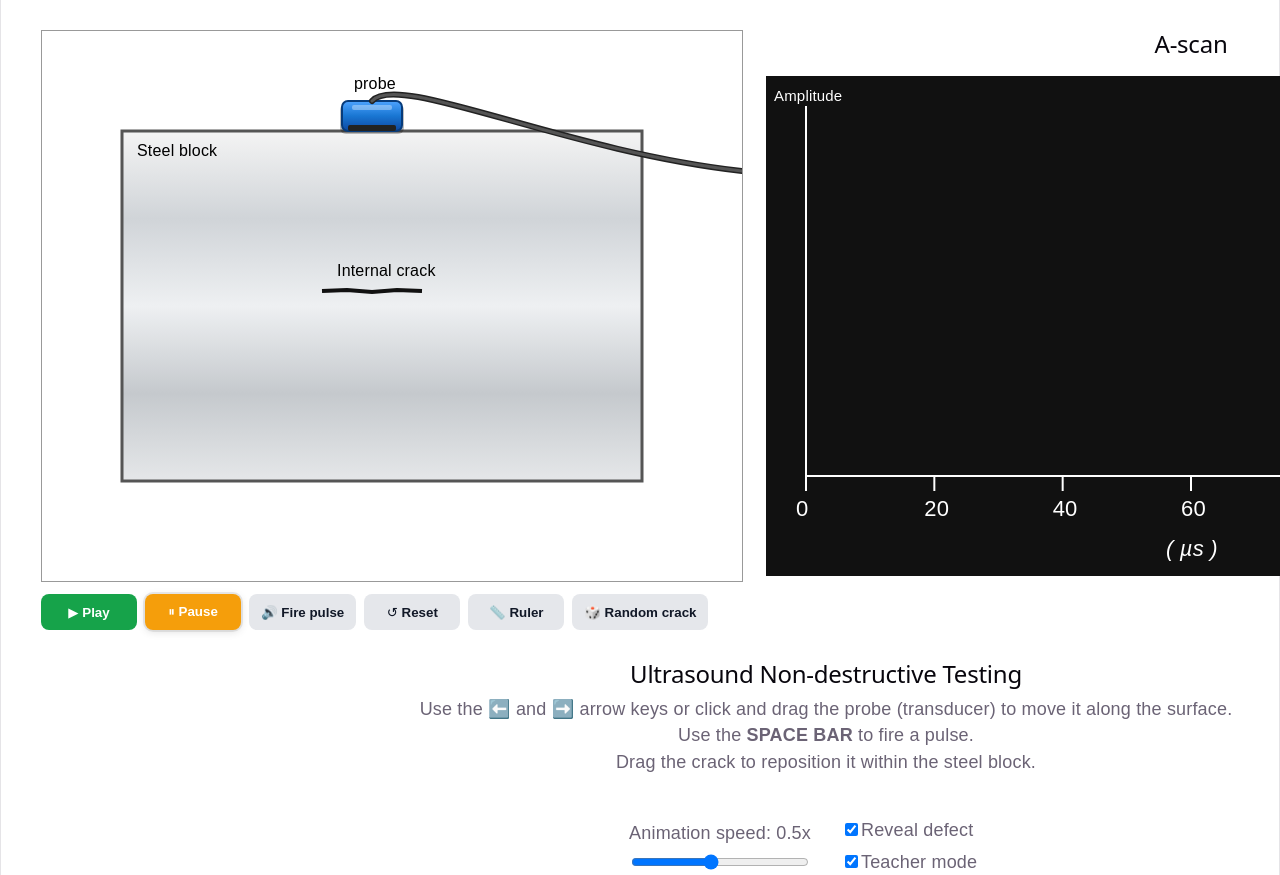
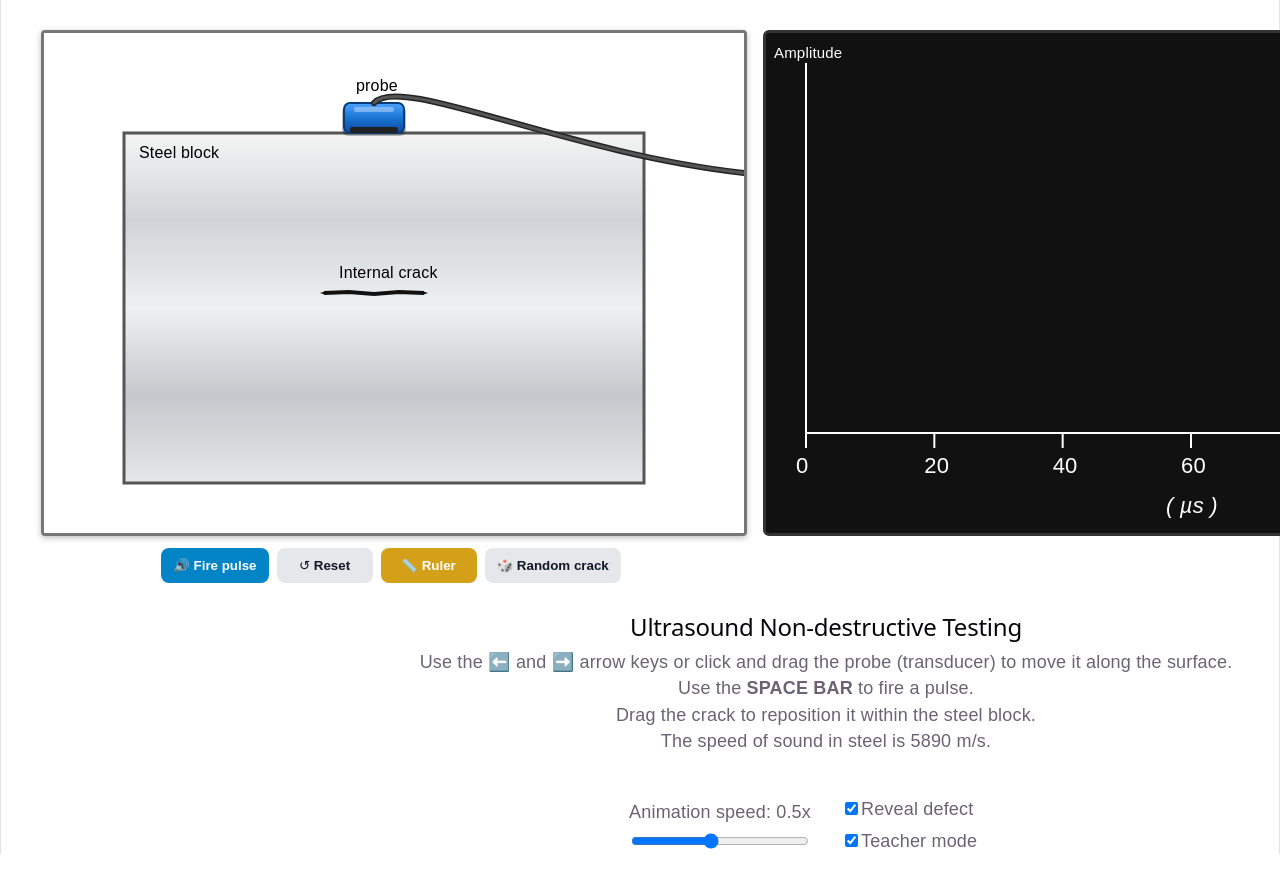
Before and after one commit to awm11/ultrasound, a React (Vite) app: page / in a window 1280 px wide. Shown: the top 875 px of the page. After the commit the page ends 854 px from the top, so only its background shows below. Built offline with nearby package versions, Linux system fonts and the light colour scheme.

Commit message:
div tweaks

```diff
--- a/src/App.tsx
+++ b/src/App.tsx
@@ -441,7 +441,7 @@ function handleTraceMove(e: React.MouseEvent<SVGSVGElement>) {
     }
 
       if (running.current) {
-        const speedScale = (speedRef.current || 0.1) * 2
+        const speedScale = (speedRef.current || 0.1) * 4
         if (pulse.current) {
           pulse.current.y += SPEED * dt * speedScale
           const pulseLeft = pulse.current.x - PULSE_HALF_WIDTH
@@ -658,25 +658,44 @@ function handleTraceMove(e: React.MouseEvent<SVGSVGElement>) {
       ctx.beginPath()
 
 // Crack
-    if (showCrackRef.current){
+// Crack
+if (showCrackRef.current) {
+
   const left = crackRef.current.x - CRACK.length / 2
   const right = crackRef.current.x + CRACK.length / 2
   const y = crackRef.current.y
 
   ctx.strokeStyle = '#111'
   ctx.lineWidth = 4
+
   ctx.beginPath()
-
   ctx.moveTo(left, y)
-
   ctx.lineTo(left + 25, y - 1)
   ctx.lineTo(left + 50, y + 1)
   ctx.lineTo(left + 75, y - 1)
   ctx.lineTo(right, y)
+  ctx.stroke()
 
-        ctx.stroke()
+  // left tip
+  ctx.fillStyle = '#111'
+  ctx.beginPath()
+  ctx.moveTo(left - 4, y)
+  ctx.lineTo(left + 2, y - 2)
+  ctx.lineTo(left + 2, y + 2)
+  ctx.closePath()
+  ctx.fill()
+
+  // right tip
+  ctx.beginPath()
+  ctx.moveTo(right + 4, y)
+  ctx.lineTo(right - 2, y - 2)
+  ctx.lineTo(right - 2, y + 2)
+  ctx.closePath()
+  ctx.fill()
+
+
+
 }
-
 //Ruler
 if (rulerVisible.current) {
 
@@ -719,7 +738,7 @@ if (rulerVisible.current) {
   ctx.globalAlpha = 0.72
 
   // front face
-  ctx.fillStyle = '#d8b06a'
+  ctx.fillStyle = '#c7943a'
   ctx.strokeStyle = '#7a5528'
   ctx.lineWidth = 2
 
@@ -801,8 +820,8 @@ if (rulerVisible.current) {
   ctx.font = '16px Arial'
   ctx.fillText(
     'cm',
-    r.x - 10,
-    scaleTop + scalePx + 25
+    r.x + 2,
+    scaleTop + scalePx - 400
   )
 
   ctx.restore()
@@ -870,7 +889,7 @@ return (
         <canvas
           ref={canvasRef}
           width={700}
-          height={550}
+          height={500}
           onPointerDown={handlePointerDown}
           onPointerMove={handlePointerMove}
           onPointerUp={handlePointerUp}
@@ -886,16 +905,23 @@ return (
           </div> */}
 
           <div className="button-row">
-
+{/*
             <button className={`control-btn primary ${playing ? 'active' : ''}`} onClick={play}>
               ▶ Play
             </button>
 
             <button className={`control-btn secondary ${!playing ? 'active' : ''}`} onClick={pause}>
               ⏸ Pause
-            </button>
+            </button> */}
 
-            <button className="control-btn tertiary" onClick={fire}>
+            <button
+            className="control-btn tertiary"
+            style={{
+                background:'#0284c7',
+                color:'white'
+            }}
+            onClick={fire}
+            >
             🔊 Fire pulse
             </button>
 
@@ -905,6 +931,10 @@ return (
 
             <button
             className="control-btn tertiary"
+            style={{
+                background:'#d4a017',
+                color:'white'
+            }}
             onClick={() => {
                 rulerVisible.current = !rulerVisible.current
                 setShowRuler(rulerVisible.current)
@@ -928,15 +958,15 @@ return (
 
 
       <div className="ascan-panel">
-
-        <h2>A-scan</h2>
+{/*
+        <h2>A-scan</h2> */}
 
         <div className="ascan-container">
 
 <svg
   width={850}
   height={500}
-  style={{ background: '#111', cursor:'crosshair' }}
+  style={{background: '#111', cursor:'crosshair',border:'3px solid #333', borderRadius:'6px'}}
   onMouseMove={handleTraceMove}
   onMouseLeave={() => {
     setCursorX(null)
@@ -1080,7 +1110,8 @@ return (
       <p>
         Use the ⬅️ and ➡️ arrow keys or click and drag the probe (transducer) to move it along the surface.<br />
         Use the <strong>SPACE BAR</strong> to fire a pulse.<br />
-        Drag the crack to reposition it within the steel block.
+        Drag the crack to reposition it within the steel block.<br />
+        The speed of sound in steel is 5890 m/s.
       </p>
 
 
@@ -1195,7 +1226,6 @@ return (
         }
 
       .ascan-container{
-        margin-top:10px;
       }
 
       .controls{
@@ -1209,6 +1239,8 @@ return (
         display:flex;
         flex-wrap:wrap;
         gap:8px;
+        justify-content:center;
+
       }
 
       .control-btn{
@@ -1272,7 +1304,9 @@ return (
       }
 
       canvas{
-        border:1px solid #999;
+        border:3px solid #777;
+        border-radius:4px;
+        box-shadow:0 2px 6px rgba(0,0,0,0.25);
         display:block;
       }
 
```
Lines whose indentation alone changed are shown as unchanged.
